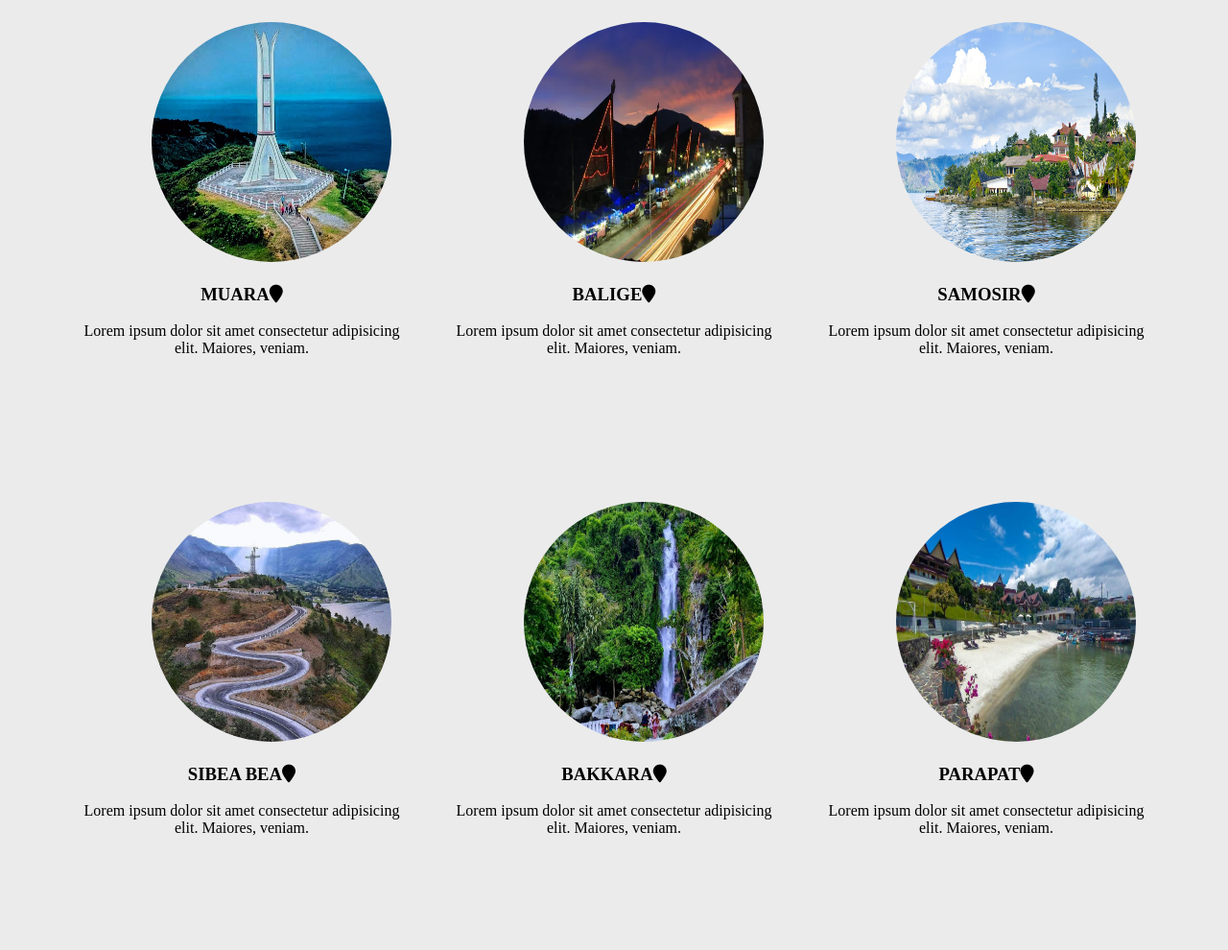
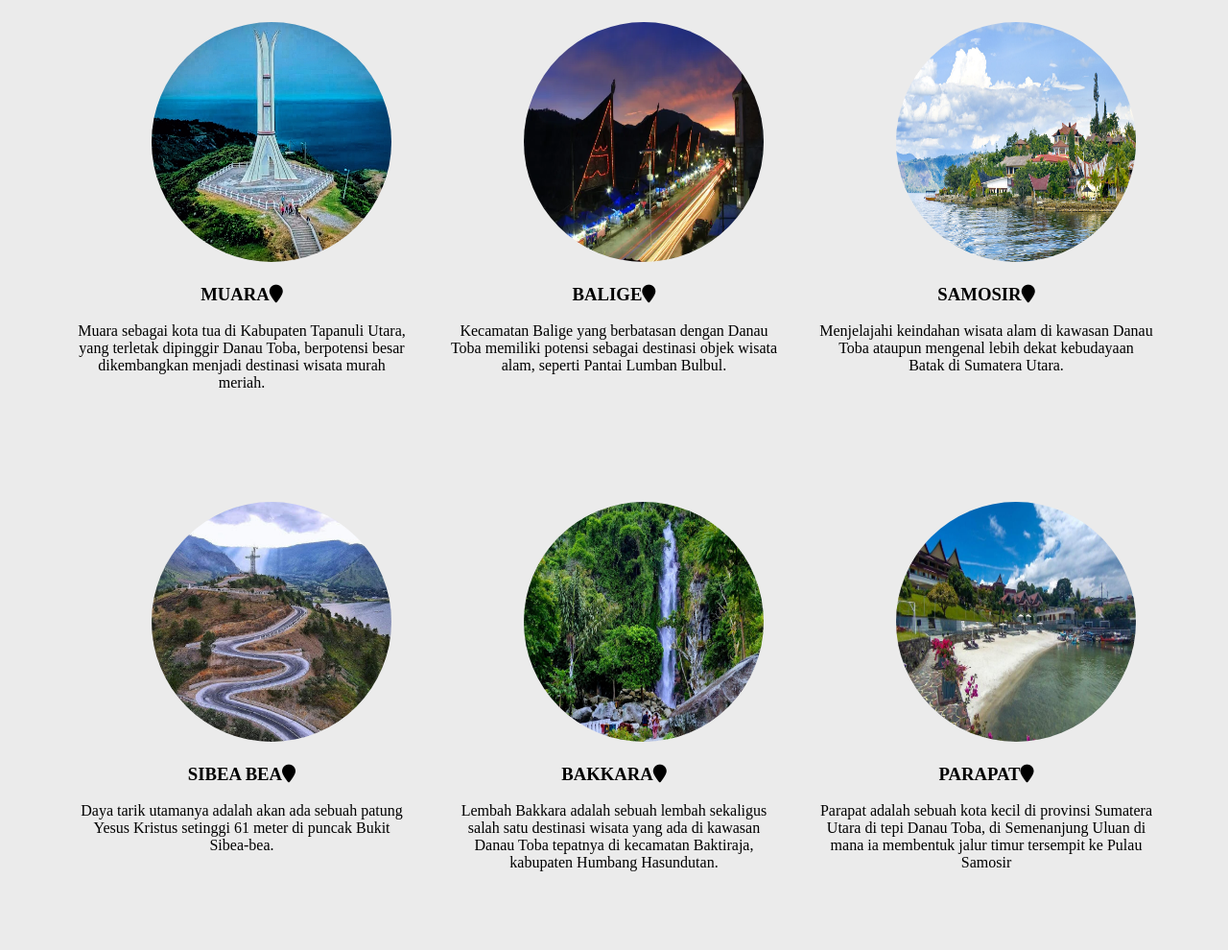
Before and after one commit to siburianbasrunki/laketoba, a plain HTML site: page index.html in a window 1280 px wide. Shown: the part 705-1695 px from the top of the page at 96% size. Drawn offline with Linux system fonts and the light colour scheme.

Commit message:
horas horas

```diff
--- a/index.html
+++ b/index.html
@@ -9,6 +9,7 @@
     <title>Lake Toba</title>
   </head>
   <body>
+    <header>
       <nav>
         <div class="brand">Lake Toba Caldera</div>
         <div>
@@ -21,7 +22,10 @@
           </ul>
         </div>
       </nav>
+    </header>
     <!-- home -->
+
+    <main>
       <div class="home" id="home">
         <div class="brands">
           <h1 class="perkenalan"><span class="one">Come and Enjoy</span> <span class="two">the View of</span> <span class="three">Lake Toba</span></h1>
@@ -29,23 +33,22 @@
         </div>
       </div>
 
-    <main id="galeri">
       <div class="gallerysatu">
         <div class="pertama">
           <div class="satu">
             <img src="assets/muara.jpg" alt="" width="250" height="250" />
             <h3>MUARA<i class="fa-solid fa-location-pin"></i></h3>
-            <article>Lorem ipsum dolor sit amet consectetur adipisicing elit. Maiores, veniam.</article>
+            <article>Muara sebagai kota tua di Kabupaten Tapanuli Utara, yang terletak dipinggir Danau Toba, berpotensi besar dikembangkan menjadi destinasi wisata murah meriah.</article>
           </div>
           <div class="dua">
             <img src="assets/balige.webp" alt="" width="250" height="250" />
             <h3>BALIGE<i class="fa-solid fa-location-pin"></i></h3>
-            <article>Lorem ipsum dolor sit amet consectetur adipisicing elit. Maiores, veniam.</article>
+            <article>Kecamatan Balige yang berbatasan dengan Danau Toba memiliki potensi sebagai destinasi objek wisata alam, seperti Pantai Lumban Bulbul.</article>
           </div>
           <div class="tiga">
             <img src="assets/samosir.jpg" alt="" width="250" height="250" />
             <h3>SAMOSIR<i class="fa-solid fa-location-pin"></i></h3>
-            <article>Lorem ipsum dolor sit amet consectetur adipisicing elit. Maiores, veniam.</article>
+            <article>Menjelajahi keindahan wisata alam di kawasan Danau Toba ataupun mengenal lebih dekat kebudayaan Batak di Sumatera Utara.</article>
           </div>
         </div>
       </div>
@@ -54,21 +57,20 @@
           <div class="empat">
             <img src="assets/sibeabea.jpg" alt="" width="250" height="250" />
             <h3>SIBEA BEA<i class="fa-solid fa-location-pin"></i></h3>
-            <article>Lorem ipsum dolor sit amet consectetur adipisicing elit. Maiores, veniam.</article>
+            <article>Daya tarik utamanya adalah akan ada sebuah patung Yesus Kristus setinggi 61 meter di puncak Bukit Sibea-bea.</article>
           </div>
           <div class="lima">
             <img src="assets/bakkara.jpg" alt="" width="250" height="250" />
             <h3>BAKKARA<i class="fa-solid fa-location-pin"></i></h3>
-            <article>Lorem ipsum dolor sit amet consectetur adipisicing elit. Maiores, veniam.</article>
+            <article>Lembah Bakkara adalah sebuah lembah sekaligus salah satu destinasi wisata yang ada di kawasan Danau Toba tepatnya di kecamatan Baktiraja, kabupaten Humbang Hasundutan.</article>
           </div>
           <div class="enam">
             <img src="assets/parapat.jpg" alt="" width="250" height="250" />
             <h3>PARAPAT<i class="fa-solid fa-location-pin"></i></h3>
-            <article>Lorem ipsum dolor sit amet consectetur adipisicing elit. Maiores, veniam.</article>
+            <article>Parapat adalah sebuah kota kecil di provinsi Sumatera Utara di tepi Danau Toba, di Semenanjung Uluan di mana ia membentuk jalur timur tersempit ke Pulau Samosir</article>
           </div>
         </div>
       </div>
-    </main>
       <!-- contact -->
       <div class="pesan" id="contact">
         <form action="">
@@ -104,6 +106,7 @@
           </div>
         </aside>
       </div>
+    </main>
 
     <footer class="footer">
       <div class="footer-sosmed">
```
Lines whose indentation alone changed are shown as unchanged.
